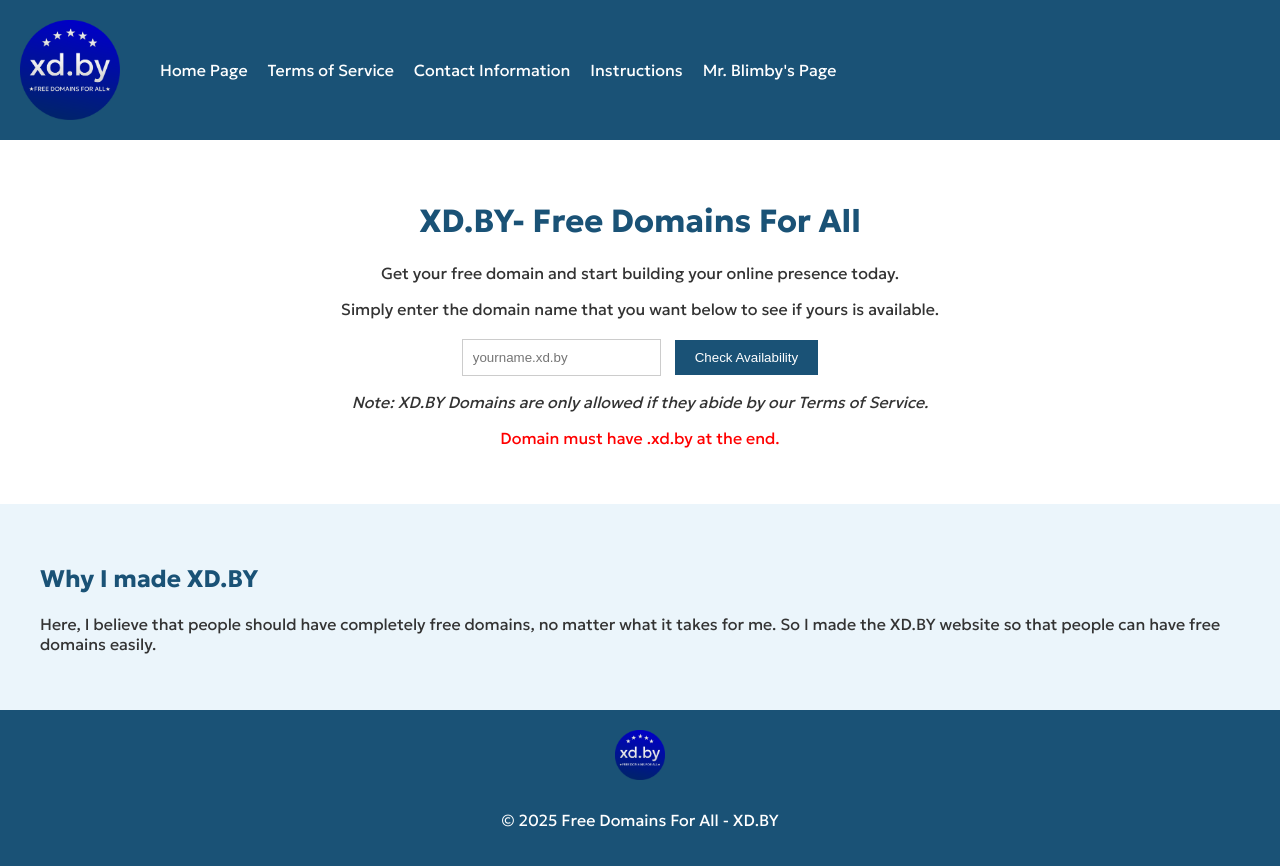
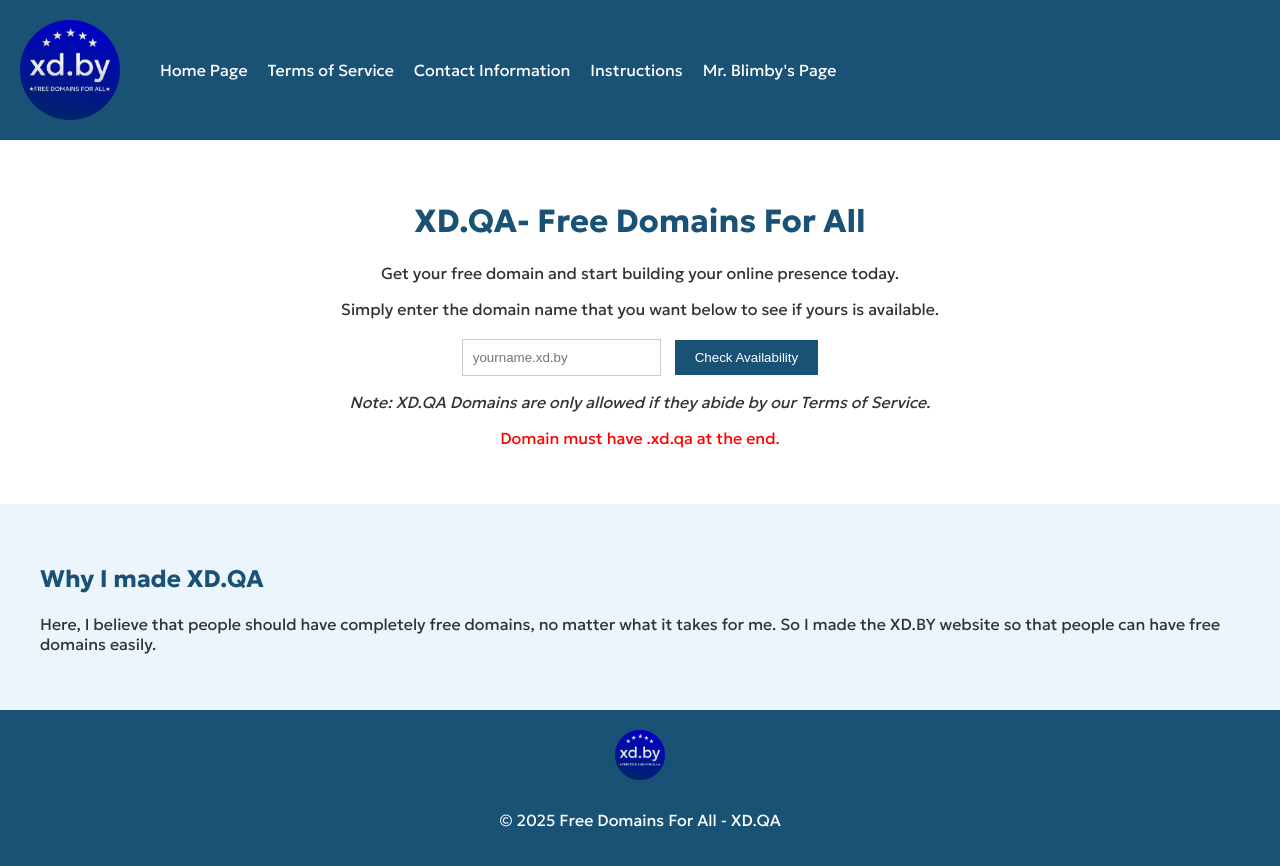
Before and after one commit to xdqa-domains/xdby-domains.github.io, a plain HTML site: page index.html in a window 1280 px wide. Both pictures are taken after a click on the button "Check Availability". Drawn offline with Linux system fonts and the light colour scheme.

Commit message:
Update index.html

```diff
--- a/index.html
+++ b/index.html
@@ -6,7 +6,7 @@
     <link rel="stylesheet" href="/style.css">
     <link rel="icon" href="/xdby.png">
     <link rel="favicon" href="/xdby.png">
-    <title>XD.BY - Free Domains For All</title>
+    <title>XD.QA - Free Domains For All</title>
     <link rel="preconnect" href="https://fonts.googleapis.com">
     <link rel="preconnect" href="https://fonts.gstatic.com" crossorigin>
     <link href="https://fonts.googleapis.com/css2?family=Geologica:wght@300;400;500;600;700&display=swap" rel="stylesheet">
@@ -24,7 +24,7 @@
 <body>
 
     <header>
-        <img src="/xdby.png" alt="xd.vg Logo" class="logo">
+        <img src="/xdby.png" alt="xd.qa Logo" class="logo">
         <nav>
             <ul>
                 <li><a href="#">Home Page</a></li>
@@ -37,26 +37,26 @@
     </header>
 
     <div class="main-content">
-        <h1>XD.BY- Free Domains For All</h1>
+        <h1>XD.QA- Free Domains For All</h1>
         <p>Get your free domain and start building your online presence today.</p>
         <p>Simply enter the domain name that you want below to see if yours is available.</p>
         <div class="form-container">
             <input type="text" id="domain" placeholder="yourname.xd.by">
             <button id="whois-lookup">Check Availability</button>
         </div>
-        <p><i>Note: XD.BY Domains are only allowed if they abide by our Terms of Service.</i></p>
-        <p id="warning-message">Domain must have .xd.by at the end.</p>
+        <p><i>Note: XD.QA Domains are only allowed if they abide by our Terms of Service.</i></p>
+        <p id="warning-message">Domain must have .xd.qa at the end.</p>
         <pre id="output"></pre>
     </div>
 
     <div class="backstory">
-        <h2>Why I made XD.BY</h2>
+        <h2>Why I made XD.QA</h2>
         <p>Here, I believe that people should have completely free domains, no matter what it takes for me. So I made the XD.BY website so that people can have free domains easily.</p>
     </div>
 
     <footer>
         <img src="/xdby.png" alt="xd.vg Logo" class="footer-logo">
-        <p>&copy; 2025 Free Domains For All - XD.BY</p>
+        <p>&copy; 2025 Free Domains For All - XD.QA</p>
     </footer>
 
     <script>
@@ -73,15 +73,15 @@
 
             // Step 2: Check if the domain ends with ".xd.by"
             if (!domainInput.endsWith(".xd.by")) {
-                // Display warning if domain does not end with ".xd.by"
+                // Display warning if domain does not end with ".xd.qa"
                 warningMessage.style.visibility = "visible";
             } else {
                 // Hide warning if domain is valid
                 warningMessage.style.visibility = "hidden";
 
                 // Step 3: Redirect to the desired URL
-                var domainWithoutExtension = domainInput.replace(".xd.by", "");
-                window.location.href = "https://xdby-domains.github.io/register/" + domainWithoutExtension + ".html";
+                var domainWithoutExtension = domainInput.replace(".xd.qa", "");
+                window.location.href = "https://xdqa-domains.github.io/register/" + domainWithoutExtension + ".html";
             }
         });
     </script>
```
